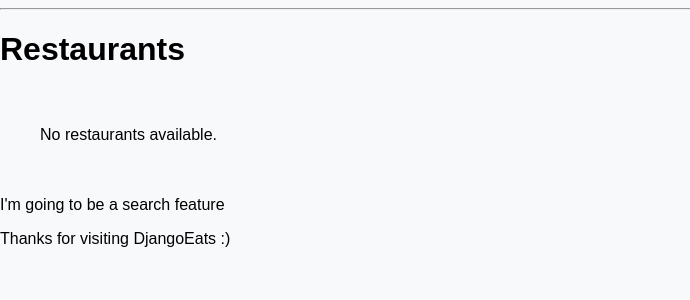
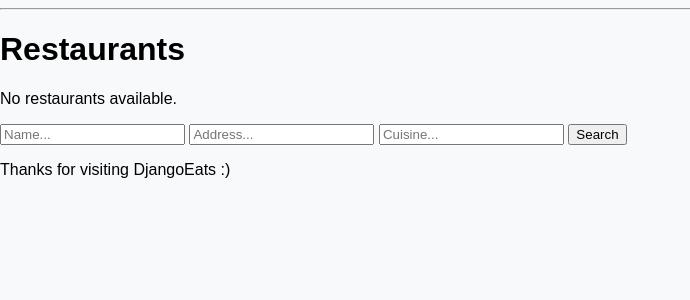
Before and after one commit to TigerFinn/django_eats_project, a Django app: page / in a window 1280 px wide. Shown: the part 106-406 px from the top of the page, without its empty margins (0-690 px from the left). Run offline with Django 3.2, Linux system fonts and the light colour scheme; data that the repository does not hold is empty.

Commit message:
Search function works! Searching implemented on home page. Identified bugs; currently breaks if a non-logged in user goes to a restaurant page. element id 'restaurant-list' was changed from class to id which broke css formatting. No default message for no query results.

```diff
--- a/djangoeats/forms.py
+++ b/djangoeats/forms.py
@@ -2,6 +2,8 @@ from django import forms
 from djangoeats.models import Profile
 from django.contrib.auth.models import User
 from djangoeats.models import Review
+
+RATING_CHOICES = [(i, str(i)) for i in range(1, 6)]
 
 class UserForm(forms.ModelForm):
      password = forms.CharField(widget=forms.PasswordInput())
@@ -17,10 +19,18 @@ class ProfileForm(forms.ModelForm):
 
 
 class ReviewForm(forms.ModelForm):
-     RATING_CHOICES = [(i, str(i)) for i in range(1, 6)]
      rating = forms.ChoiceField(widget=forms.Select,choices=RATING_CHOICES)
      comment = forms.CharField(required=False)
 
      class Meta:
           model = Review
           fields = ['rating','comment',]
+
+class SearchForm(forms.ModelForm):
+     name = forms.CharField(required=False)
+     location = forms.CharField(required=False)
+     cuisine = forms.CharField(required=False)
+     rating = forms.ChoiceField(widget = forms.Select, choices=RATING_CHOICES)
+
+     class Meta:
+          fields = ['name','location','cuisine','rating']
--- a/djangoeats/models.py
+++ b/djangoeats/models.py
@@ -1,3 +1,4 @@
+import json
 from django.db import models
 from django.contrib.auth.models import User
 
@@ -13,7 +14,6 @@ class Profile(models.Model):
     def __str__(self):
         return f"{self.user.username} ({self.user_type})"
 
-
 class Restaurant(models.Model):
     owner = models.ForeignKey(User, on_delete=models.CASCADE, related_name='restaurants')
     name = models.CharField(max_length=100)
@@ -28,6 +28,9 @@ class Restaurant(models.Model):
     def __str__(self):
         return self.name
 
+    # def toJSON(self):
+    #     d = {'owner':self.owner, 'name':self.name,'cuisine':self.cuisine,'address':self.address,'email':self.email,'phone':self.phone,'slug':self.slug}
+    #     return json.dumps(self, default=lambda o: o.__dict__, sort_keys=True, indent=4)
 
 class MenuItem(models.Model):
     restaurant = models.ForeignKey(Restaurant, on_delete=models.CASCADE, related_name='menu_items')
@@ -53,7 +56,6 @@ class UserFavorites(models.Model):
         return self.user.username
 
 
-
 class Review(models.Model):
     reviewer = models.ForeignKey(User, on_delete=models.CASCADE, related_name='reviews')
     restaurant = models.ForeignKey(Restaurant, on_delete=models.CASCADE, related_name='reviews')
--- a/djangoeats/urls.py
+++ b/djangoeats/urls.py
@@ -10,6 +10,7 @@ urlpatterns = [
     path('restaurant/<slug:restaurant_slug>/', views.restaurant_detail, name='restaurant_detail'),
     path('restaurant/<restaurant_slug>/review',views.make_review,name='make_review'),
     path('dashboard/',views.dashboard,name='dashboard'),
-    path('restaurant/<restaurant_slug>/update',views.restaurant_edit,name='restaurant_edit'),
-    path('logout',views.logout_view, name='logout_view'),
+    path('restaurant/<restaurant_slug>/update/',views.restaurant_edit,name='restaurant_edit'),
+    path('logout/',views.logout_view, name='logout_view'),
+    path('search/',views.search,name='search')
 ]
--- a/djangoeats/views.py
+++ b/djangoeats/views.py
@@ -9,6 +9,11 @@ from django.contrib.auth import authenticate, login, logout
 from django.urls import reverse
 from djangoeats.forms import ReviewForm
 from datetime import datetime
+
+import json
+from django.http import JsonResponse
+
+from djangoeats.restaurant_search import basicSearch, query_restaurants
 
 
 # Create your views here.
@@ -147,3 +152,16 @@ def restaurant_edit(request, restaurant_slug):
     context_dict = {'restaurant': restaurant, 'menu_items':menu_items}
 
     return render(request, 'djangoeats/restaurant_edit.html', context = context_dict)
+
+
+def search(request):
+    nameQuery = request.GET['name']
+    addressQuery = request.GET['address']
+    cuisineQuery = request.GET['cuisine']
+    if nameQuery or addressQuery or cuisineQuery:
+        result_list = query_restaurants([nameQuery,addressQuery,cuisineQuery])
+    else:
+        result_list = list(Restaurant.objects.values())
+
+
+    return JsonResponse({'restaurants':result_list})
--- a/requirements.txt
+++ b/requirements.txt
@@ -1,9 +1,12 @@
 asttokens==3.0.0
+certifi==2025.1.31
+charset-normalizer==3.4.1
 colorama==0.4.6
 comm==0.2.2
 decorator==5.2.1
 Django==2.2.28
 executing==2.2.0
+idna==3.10
 ipycanvas==0.13.1
 ipython==9.0.1
 ipython_pygments_lexers==1.1.1
@@ -20,10 +23,12 @@ prompt_toolkit==3.0.50
 pure_eval==0.2.3
 Pygments==2.19.1
 pytz==2025.1
+requests==2.32.3
 rich==13.5.3
 sqlparse==0.5.3
 stack-data==0.6.3
 traitlets==5.14.3
 typing_extensions==4.12.2
+urllib3==2.3.0
 wcwidth==0.2.13
 widgetsnbextension==4.0.13
--- /dev/null
+++ b/static/js/search.js
@@ -0,0 +1,67 @@
+//Basic search functionality
+
+function searchRestaurants() {
+    //Get inputs
+    const nameQuery = document.getElementById('search-name-input').value;
+    const addressQuery = document.getElementById('search-address-input').value;
+    const cuisineQuery = document.getElementById('search-cuisine-input').value;
+
+    //If no input is made, cancel search
+    if (nameQuery == "" && addressQuery == "" && cuisineQuery ==""){
+        return;
+    }
+
+    var	xhttp = new	XMLHttpRequest();
+
+    //code that would be needed if a post method is used
+    // const csrftoken = getCookie('csrftoken');
+
+    //Action listener for xhr change
+    xhttp.onreadystatechange = function()	{
+        if	(this.readyState ==	4 && this.status == 200)	{
+            //For each restaurant returned by the query, create the html object
+            let str = "";
+            response = JSON.parse(this.responseText);
+            str += String();
+            if (Object.keys(response) == 0){
+                str += "<h3>Your query had no results :(</h3>";
+            }
+            else{
+            for (restaurant of response['restaurants']){
+                str += '<div class="restaurant-card">';
+                if (restaurant['image']){
+                    str +=`<img src="{{ restaurant.image.url|default:'/static/images/logo.png' }}" alt="{{ restaurant.name }} Image">`;
+
+                }
+                str += `<h3>` + restaurant['name'] + `</h3>`;
+                str += `<p>Cuisine: `+ restaurant['cuisine'] + `</p>`;
+                str += `<p>`+ restaurant['address'] + `</p>`;
+                str += `<a href="restaurant/`+ restaurant['slug']+`">View Details</a>`;
+                str += `</div>`;
+                }
+            }
+            document.getElementById("restaurant-list").innerHTML = str;
+        }
+    };
+
+    var searchURL = "search/?name=" + nameQuery + "&address=" + addressQuery + "&cuisine=" + cuisineQuery;
+    xhttp.open("GET",searchURL, true);
+
+    xhttp.send();
+}
+
+//Code I found online
+function getCookie(name) {
+    let cookieValue = null;
+    if (document.cookie && document.cookie !== '') {
+        const cookies = document.cookie.split(';');
+        for (let i = 0; i < cookies.length; i++) {
+            const cookie = cookies[i].trim();
+            if (cookie.substring(0, name.length + 1) === (name + '=')) {
+                cookieValue = decodeURIComponent(cookie.substring(name.length + 1));
+                break;
+            }
+        }
+    }
+    return cookieValue;
+}
--- a/templates/djangoeats/home.html
+++ b/templates/djangoeats/home.html
@@ -2,14 +2,29 @@
 {% extends 'djangoeats/restaurantDisplayBase.html' %}
 {% load static %}
 
+
 {% block title_block %}
     Home
 {% endblock %}
+
 
 {% block pre_scroll_body_block %}
     <h1>Restaurants</h1>
 {% endblock %}
 
 {% block post_scroll_body_block %}
-    <p>I'm going to be a search feature</p>
+<form id = "search-form">
+    {% csrf_token %}
+    <input type="text" id="search-name-input" placeholder="Name..."/>
+    <input type="text" id="search-address-input" placeholder="Address..."/>
+    <input type="text" id="search-cuisine-input" placeholder="Cuisine..."/>
+
+    <input type="button" id="search-button" value="Search" onclick="searchRestaurants()"/>
+    <p id="suggestions"></p>
+</form>
+
+<script src = "{% static 'js/search.js' %}"></script>
+
+
+
 {% endblock %}
--- a/templates/djangoeats/restaurantDisplayBase.html
+++ b/templates/djangoeats/restaurantDisplayBase.html
@@ -6,7 +6,7 @@
     {% block pre_scroll_body_block %}
     {% endblock %}
 
-    <div class="restaurant-list">
+    <div id="restaurant-list">
         {% for restaurant in restaurants %}
             <div class="restaurant-card">
                 {% if restaurant.image %}
```
Also changed, not shown: djangoeats/restaurant_search.py (added, +40 -0 lines).
